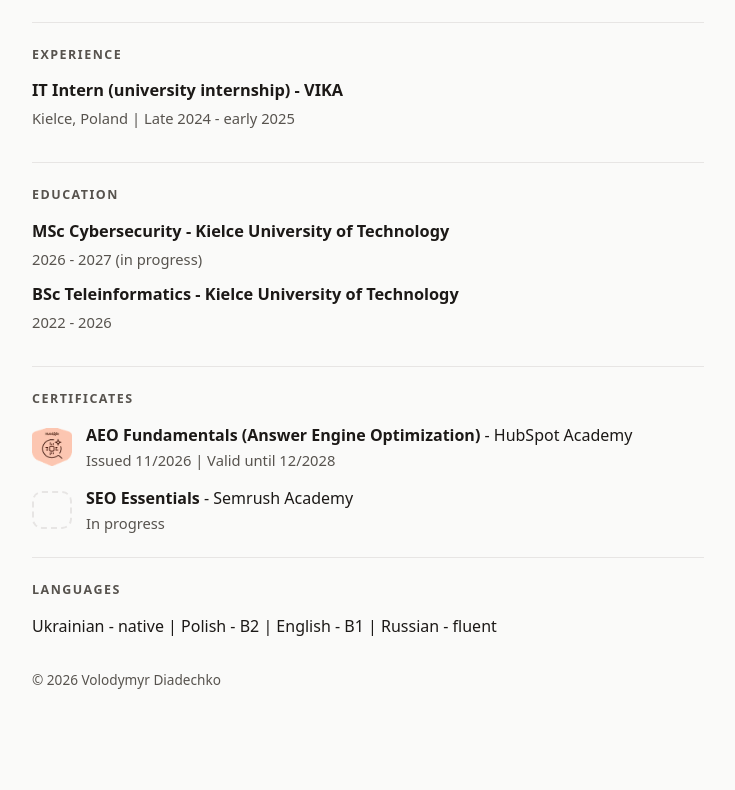
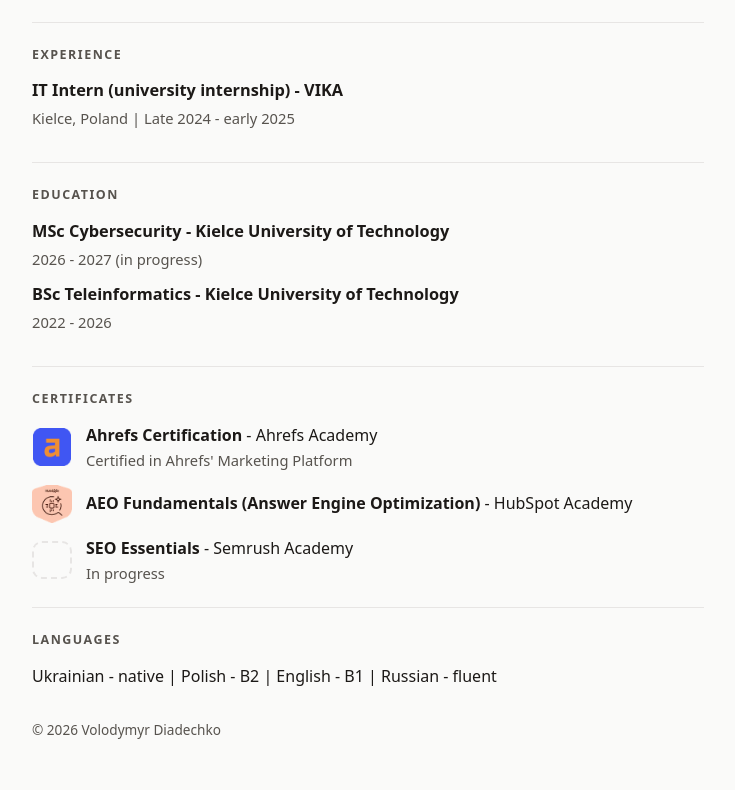
Before and after one commit to Cumen0/resume-site, a plain HTML site: page index.html in a window 1280 px wide. Shown: the part 1346-2136 px from the top of the page, without its empty margins (272-1007 px from the left). Before the commit the page ends 2086 px from the top, so only its background shows below. Drawn offline with Linux system fonts and the light colour scheme.

Commit message:
Add Ahrefs Certification, remove certificate dates
Co-Authored-By: Claude Opus 5.5 <noreply@anthropic.com>
Claude-Session: https://claude.ai/code/session_01XMoA7LU8VbkwfSfDiDye3o

```diff
--- a/index.html
+++ b/index.html
@@ -174,10 +174,16 @@ dd{margin-bottom:10px}
     <h2 id="certificates">Certificates</h2>
     <ul class="certs">
       <li>
+        <img class="badge" src="/ahrefs-badge.png" width="38" height="38" alt="Ahrefs Certification badge" loading="lazy">
+        <div>
+          <a href="https://ahrefs.com/academy/certificate/98de2a9774b943caae6ef9b2c6424752"><strong>Ahrefs Certification</strong> - Ahrefs Academy</a>
+          <p class="meta">Certified in Ahrefs' Marketing Platform</p>
+        </div>
+      </li>
+      <li>
         <img class="badge" src="/hubspot-aeo-badge.png" width="40" height="38" alt="HubSpot Academy AEO Fundamentals badge" loading="lazy">
         <div>
           <a href="/hubspot-aeo-certificate.jpg"><strong>AEO Fundamentals (Answer Engine Optimization)</strong> - HubSpot Academy</a>
-          <p class="meta">Issued 11/2026 | Valid until 12/2028</p>
         </div>
       </li>
       <li>
```
Also changed, not shown: ahrefs-badge.png (added), 1 other file.
